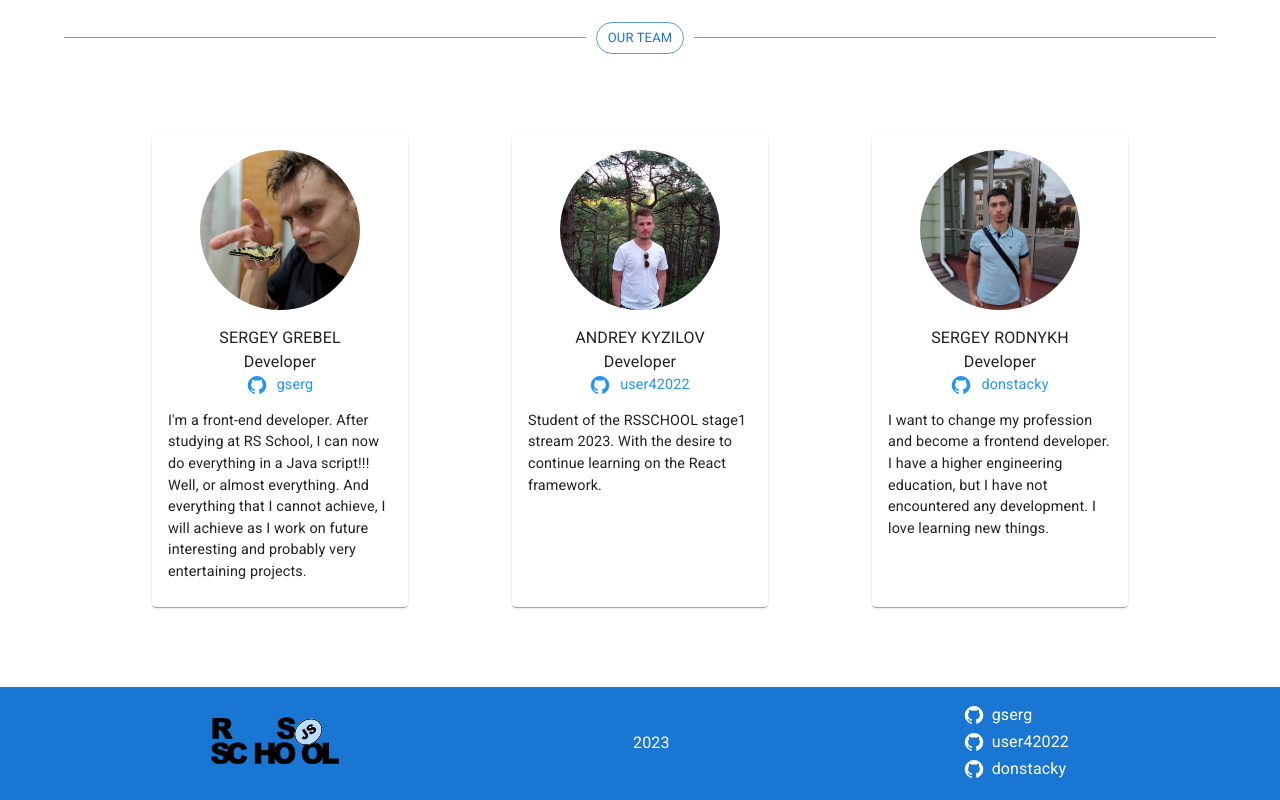
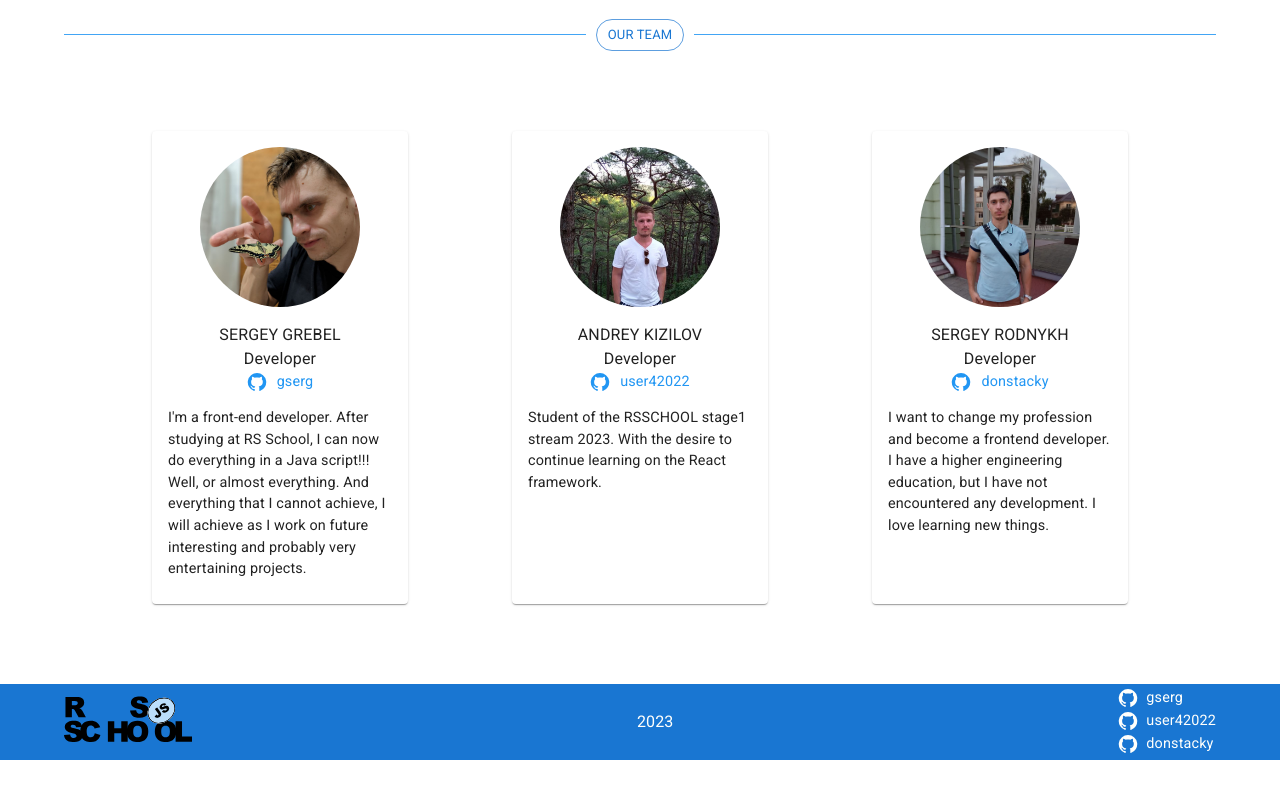
Before and after one commit to GSerdg/graphiql-app, a React (Vite) app: page / in a window 1280 px wide. Shown: the part 448-1248 px from the top of the page. After the commit the page ends 1208 px from the top, so only its background shows below. Built offline with nearby package versions, Linux system fonts and the light colour scheme.

Commit message:
fix: resolve issues

```diff
--- a/src/App.tsx
+++ b/src/App.tsx
@@ -8,13 +8,30 @@ import ErrorBoundary from './components/error-boundary/ErrorBoundary';
 import Footer from './components/footer/Footer';
 import Header from './components/header/Header';
 import './index.scss';
+import { createContext, useState } from 'react';
+
+interface LangContext {
+  lang: string;
+  setLang: React.Dispatch<React.SetStateAction<string>>;
+}
+
+export const LangContext = createContext<LangContext>({} as LangContext);
 
 function App() {
+  const [lang, setLang] = useState('en');
+  console.log(lang);
+
   return (
+    <LangContext.Provider value={{ lang, setLang }}>
       <ErrorBoundary>
         <CssBaseline>
           <Box
-          sx={{ flexDirection: 'column', display: 'flex', minHeight: '100vh' }}
+            sx={{
+              flexDirection: 'column',
+              display: 'flex',
+              minHeight: '100vh',
+              paddingTop: '64px',
+            }}
           >
             <Header />
             <Outlet />
@@ -22,6 +39,7 @@ function App() {
           </Box>
         </CssBaseline>
       </ErrorBoundary>
+    </LangContext.Provider>
   );
 }
 
--- a/src/components/footer/Footer.tsx
+++ b/src/components/footer/Footer.tsx
@@ -11,7 +11,7 @@ export default function Footer() {
         component="footer"
         sx={{
           display: 'flex',
-          justifyContent: 'space-around',
+          justifyContent: 'space-between',
           alignItems: 'center',
           padding: '0 24px',
         }}
@@ -22,7 +22,7 @@ export default function Footer() {
         <Typography component="span" color="inherit" sx={{ color: '#fffffc' }}>
           2023
         </Typography>
-        <List sx={{ padding: '1rem 0' }}>
+        <List sx={{ padding: '0.2rem 0' }}>
           {ourTeam.map((member, index) => {
             return (
               <GitLink
--- a/src/components/footer/GitLink/index.tsx
+++ b/src/components/footer/GitLink/index.tsx
@@ -8,13 +8,14 @@ interface Props {
 
 export const GitLink = ({ gitName, gitLink }: Props): React.ReactNode => {
   return (
-    <ListItem sx={{ padding: '0 0 0.2rem' }}>
+    <ListItem sx={{ padding: '0 0 0.1rem' }}>
       <Link
         href={gitLink}
         sx={{
           display: 'flex',
           alignItems: 'center',
           color: '#fffffc',
+          fontSize: '0.9rem',
           transition: '0.3s',
           ':hover': {
             color: '#b7d9ed',
--- a/src/components/header/Header.tsx
+++ b/src/components/header/Header.tsx
@@ -10,15 +10,15 @@ import {
   Toolbar,
   Typography,
 } from '@mui/material';
-import React, { useState, useEffect } from 'react';
+import React, { useContext, useEffect, useState } from 'react';
 import { Link } from 'react-router-dom';
+import { LangContext } from '../../App';
 import './Header.scss';
 
 export default function Header() {
-  const [lang, setLang] = useState('en');
+  const { setLang } = useContext(LangContext);
   const [auth, setAuth] = useState(false);
   const [isSticky, setIsSticky] = useState(false);
-  console.log(lang);
 
   useEffect(() => {
     window.addEventListener('scroll', handleScroll);
@@ -59,7 +59,7 @@ export default function Header() {
   return (
     <>
       <AppBar
-        position="sticky"
+        position="fixed"
         className={isSticky ? 'appbar--sticky' : 'appbar'}
       >
         <Container className="header">
--- a/src/pages/home/team-data.ts
+++ b/src/pages/home/team-data.ts
@@ -12,7 +12,7 @@ export const ourTeam = [
       "I'm a front-end developer. After studying at RS School, I can now do everything in a Java script!!! Well, or almost everything. And everything that I cannot achieve, I will achieve as I work on future interesting and probably very entertaining projects.",
   },
   {
-    name: 'ANDREY KYZILOV',
+    name: 'ANDREY KIZILOV',
     gitLink: 'https://github.com/user42022',
     gitName: 'user42022',
     image: user42022,
```
Lines whose indentation alone changed are shown as unchanged.
